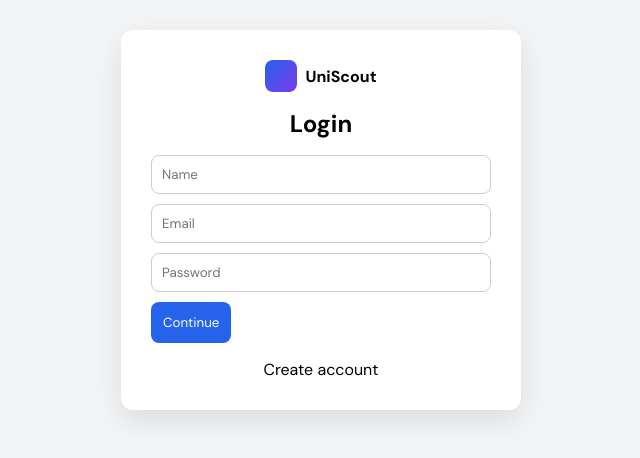
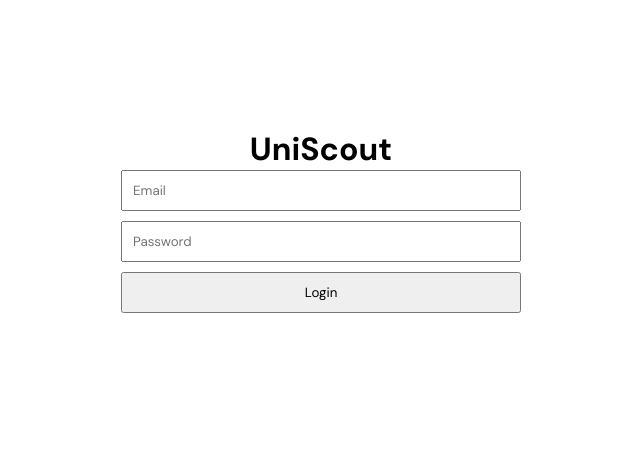
Before and after one commit to eriomo/UNISCOUT, a React (Vite) app: page / in a window 1280 px wide. Shown: the part 180-638 px from the top of the page, without its empty margins (319-959 px from the left). Built offline with nearby package versions, Linux system fonts and the light colour scheme.

Commit message:
Update App.jsx

```diff
--- a/src/App.jsx
+++ b/src/App.jsx
@@ -1,208 +1,154 @@
-import { useState, useEffect } from "react";
-
-const API = "";
-
-function Logo() {
-  return (
-    <div style={{ display: "flex", alignItems: "center", gap: 8 }}>
-      <div
-        style={{
-          width: 32,
-          height: 32,
-          borderRadius: 8,
-          background: "linear-gradient(135deg,#2563eb,#7c3aed)",
-        }}
-      />
-      <strong>UniScout</strong>
-    </div>
-  );
-}
+import { useState } from "react";
 
 export default function App() {
   const [user, setUser] = useState(null);
-  const [mode, setMode] = useState("login");
-  const [view, setView] = useState("search");
   const [input, setInput] = useState("");
-  const [output, setOutput] = useState("");
-  const [chat, setChat] = useState([]);
+  const [messages, setMessages] = useState([]);
 
-  useEffect(() => {
-    const stored = localStorage.getItem("user");
-    if (stored) setUser(JSON.parse(stored));
-  }, []);
+  async function sendMessage() {
+    if (!input) return;
 
-  function login(e) {
-    e.preventDefault();
-    const form = new FormData(e.target);
-    const data = Object.fromEntries(form.entries());
-    localStorage.setItem("user", JSON.stringify(data));
-    setUser(data);
-  }
-
-  function logout() {
-    localStorage.removeItem("user");
-    setUser(null);
-  }
-
-  async function searchAI() {
-    const res = await fetch("/api/search", {
-      method: "POST",
-      headers: { "Content-Type": "application/json" },
-      body: JSON.stringify({ query: input, profile: user }),
-    });
-    const data = await res.json();
-    setOutput(data.results);
-  }
-
-  async function chatAI() {
     const res = await fetch("/api/chat", {
       method: "POST",
       headers: { "Content-Type": "application/json" },
-      body: JSON.stringify({ message: input, history: chat }),
+      body: JSON.stringify({ message: input }),
     });
+
     const data = await res.json();
-    setChat([...chat, { role: "user", text: input }, { role: "ai", text: data.reply }]);
+
+    setMessages([
+      ...messages,
+      { role: "user", text: input },
+      { role: "ai", text: data.reply },
+    ]);
+
     setInput("");
   }
 
   if (!user) {
     return (
-      <div style={authWrapper}>
-        <div style={authCard}>
-          <Logo />
-          <h2>{mode === "login" ? "Login" : "Sign Up"}</h2>
-          <form onSubmit={login} style={{ width: "100%" }}>
-            <input name="name" placeholder="Name" required style={inputStyle} />
-            <input name="email" placeholder="Email" required style={inputStyle} />
-            <input type="password" name="password" placeholder="Password" required style={inputStyle} />
-            <button style={buttonStyle}>Continue</button>
-          </form>
-          <p onClick={() => setMode(mode === "login" ? "signup" : "login")} style={{ cursor: "pointer" }}>
-            {mode === "login" ? "Create account" : "Already have account"}
-          </p>
+      <div style={styles.authContainer}>
+        <div style={styles.authBox}>
+          <h1 style={styles.logo}>UniScout</h1>
+          <input
+            placeholder="Email"
+            style={styles.input}
+          />
+          <input
+            placeholder="Password"
+            type="password"
+            style={styles.input}
+          />
+          <button style={styles.button} onClick={() => setUser(true)}>
+            Login
+          </button>
         </div>
       </div>
     );
   }
 
   return (
-    <div style={appWrapper}>
-      <header style={headerStyle}>
-        <Logo />
-        <div>
-          <button onClick={() => setView("search")} style={navBtn}>Search</button>
-          <button onClick={() => setView("chat")} style={navBtn}>Advisor</button>
-          <button onClick={logout} style={navBtn}>Logout</button>
-        </div>
+    <div style={styles.container}>
+      <header style={styles.header}>
+        <h2 style={styles.logoSmall}>UniScout</h2>
+        <button onClick={() => setUser(null)} style={styles.logout}>
+          Logout
+        </button>
       </header>
 
-      <main style={mainStyle}>
-        <textarea
-          style={textareaStyle}
-          placeholder="Ask anything about universities worldwide..."
+      <div style={styles.chatBox}>
+        {messages.map((m, i) => (
+          <div
+            key={i}
+            style={
+              m.role === "user" ? styles.userMsg : styles.aiMsg
+            }
+          >
+            {m.text}
+          </div>
+        ))}
+      </div>
+
+      <div style={styles.inputRow}>
+        <input
           value={input}
           onChange={(e) => setInput(e.target.value)}
+          placeholder="Search universities worldwide..."
+          style={styles.inputFlex}
         />
-        {view === "search" ? (
-          <button style={buttonStyle} onClick={searchAI}>Search Universities</button>
-        ) : (
-          <button style={buttonStyle} onClick={chatAI}>Ask Advisor</button>
-        )}
-        <div style={outputStyle}>
-          {view === "search"
-            ? output
-            : chat.map((c, i) => (
-                <div key={i}>
-                  <strong>{c.role === "user" ? "You" : "AI"}:</strong>
-                  <p>{c.text}</p>
-                </div>
-              ))}
-        </div>
-      </main>
+        <button onClick={sendMessage} style={styles.button}>
+          Send
+        </button>
+      </div>
     </div>
   );
 }
 
-/* STYLES */
-
-const authWrapper = {
-  minHeight: "100vh",
-  display: "flex",
-  justifyContent: "center",
-  alignItems: "center",
-  padding: 20,
-  background: "#f3f4f6",
+const styles = {
+  container: {
+    display: "flex",
+    flexDirection: "column",
+    height: "100vh",
+    fontFamily: "Arial",
+  },
+  header: {
+    display: "flex",
+    justifyContent: "space-between",
+    padding: "10px 20px",
+    background: "#111",
+    color: "#fff",
+  },
+  logo: {
+    fontSize: "32px",
+    textAlign: "center",
+  },
+  logoSmall: {
+    fontSize: "18px",
+  },
+  logout: {
+    background: "#444",
+    color: "#fff",
+    border: "none",
+    padding: "6px 12px",
+  },
+  chatBox: {
+    flex: 1,
+    padding: "15px",
+    overflowY: "auto",
+  },
+  userMsg: {
+    textAlign: "right",
+    marginBottom: "10px",
+  },
+  aiMsg: {
+    textAlign: "left",
+    marginBottom: "10px",
+  },
+  inputRow: {
+    display: "flex",
+    padding: "10px",
+  },
+  inputFlex: {
+    flex: 1,
+    padding: "10px",
+  },
+  button: {
+    padding: "10px 15px",
+  },
+  authContainer: {
+    height: "100vh",
+    display: "flex",
+    justifyContent: "center",
+    alignItems: "center",
+  },
+  authBox: {
+    width: "90%",
+    maxWidth: "400px",
+    display: "flex",
+    flexDirection: "column",
+  },
+  input: {
+    marginBottom: "10px",
+    padding: "10px",
+  },
 };
-
-const authCard = {
-  width: "100%",
-  maxWidth: 400,
-  background: "#fff",
-  padding: 30,
-  borderRadius: 12,
-  boxShadow: "0 10px 30px rgba(0,0,0,0.1)",
-  display: "flex",
-  flexDirection: "column",
-  alignItems: "center",
-  gap: 16,
-};
-
-const appWrapper = {
-  minHeight: "100vh",
-  display: "flex",
-  flexDirection: "column",
-};
-
-const headerStyle = {
-  display: "flex",
-  justifyContent: "space-between",
-  alignItems: "center",
-  padding: "10px 20px",
-  borderBottom: "1px solid #ddd",
-};
-
-const mainStyle = {
-  flex: 1,
-  padding: 20,
-  display: "flex",
-  flexDirection: "column",
-  gap: 16,
-};
-
-const inputStyle = {
-  width: "100%",
-  padding: 10,
-  marginBottom: 10,
-  borderRadius: 8,
-  border: "1px solid #ccc",
-};
-
-const textareaStyle = {
-  width: "100%",
-  minHeight: 120,
-  padding: 12,
-  borderRadius: 8,
-  border: "1px solid #ccc",
-  resize: "vertical",
-};
-
-const buttonStyle = {
-  padding: 12,
-  borderRadius: 8,
-  border: "none",
-  background: "#2563eb",
-  color: "#fff",
-  cursor: "pointer",
-};
-
-const navBtn = {
-  marginLeft: 10,
-  padding: 8,
-  borderRadius: 6,
-  border: "none",
-  cursor: "pointer",
-};
-
-const outputStyle = {
-  whiteSpace: "pre-wrap",
-};
```
